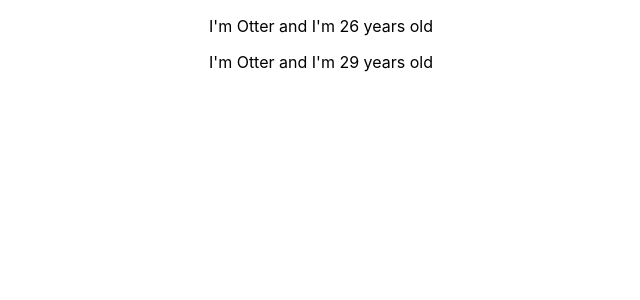
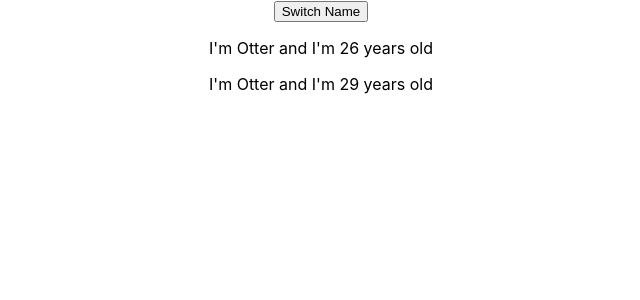
Before and after one commit to angieto/react-complete-guide, a React (Create React App) app: page / in a window 1280 px wide. Shown: the top 300 px of the page, without its empty margins (319-959 px from the left). Built offline with nearby package versions, Linux system fonts and the light colour scheme.

Commit message:
added event handler and method

```diff
--- a/src/App.js
+++ b/src/App.js
@@ -10,9 +10,15 @@ class App extends Component {
     ]
   }
 
+  // method
+  switchNameHandler = () => {
+    console.log("Was clicked");
+  }
+
   render() {
     return (
       <div className="App">
+      <button onClick={ this.switchNameHandler }> Switch Name </button>
         <Person name={this.state.persons[0].name} age={this.state.persons[0].age} />
         <Person name={this.state.persons[0].name} age={this.state.persons[0].age} />
       </div>
```
